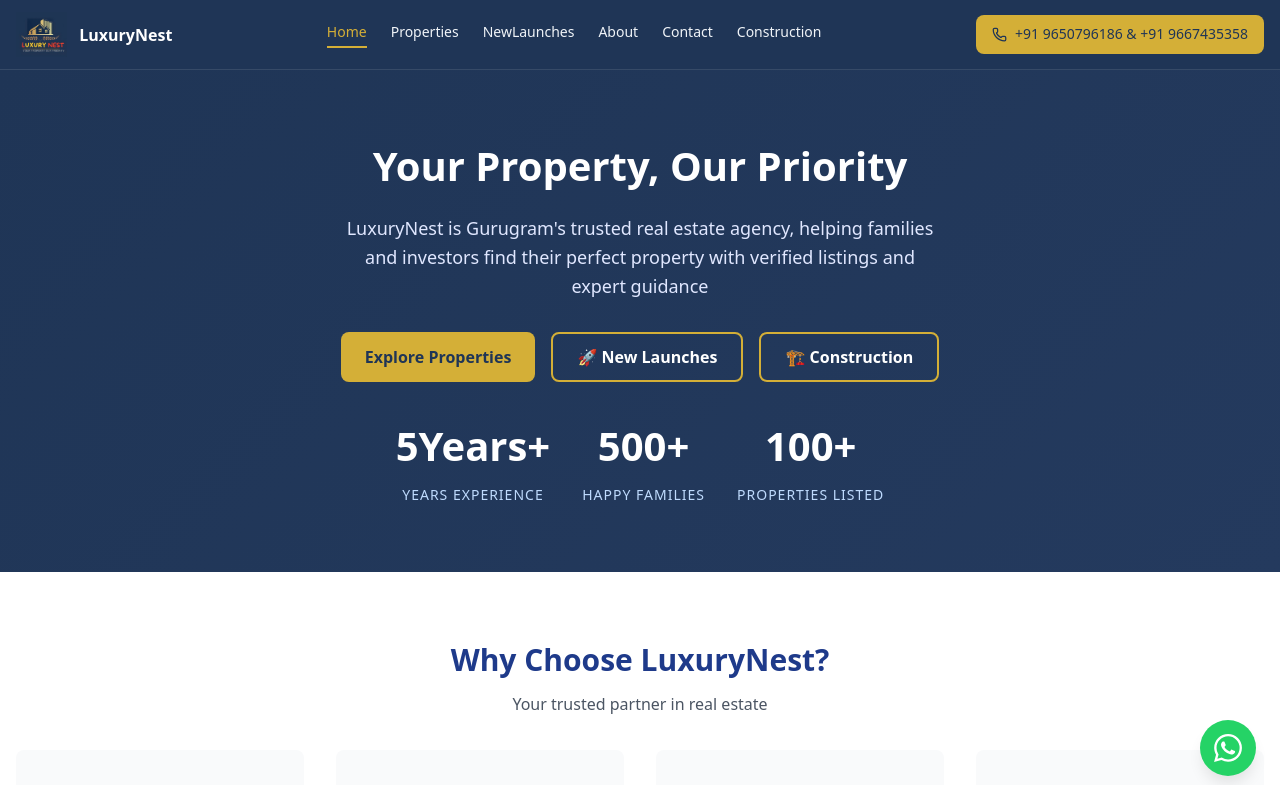
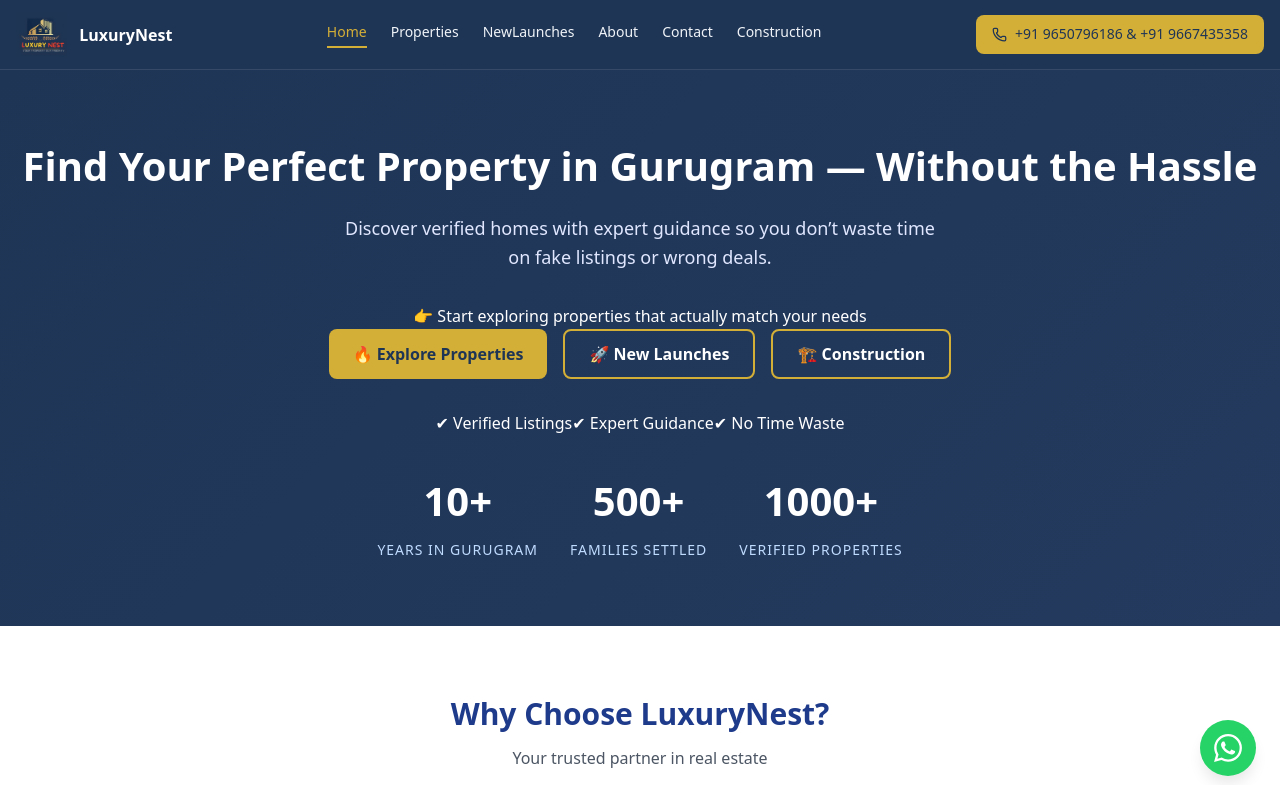
Before and after one commit to gauravquest00-create/luxurynest.llp, a React (Vite) app: page / in a window 1280 px wide. Shown: the top 785 px of the page. Built offline with nearby package versions, Linux system fonts and the light colour scheme.

Commit message:
Update HeroBanner.jsx

```diff
--- a/src/components/home/HeroBanner.jsx
+++ b/src/components/home/HeroBanner.jsx
@@ -1,6 +1,5 @@
 // src/components/home/HeroBanner.jsx
 import { useNavigate } from 'react-router-dom';
-import siteConfig from '../../data/siteConfig';
 
 export default function HeroBanner() {
   const navigate = useNavigate();
@@ -8,24 +7,38 @@ export default function HeroBanner() {
   return (
     <section className="hero-banner">
       <div className="hero-container">
-        <h1 className="hero-title">{siteConfig.tagline}</h1>
+
+        {/* 🔥 HEADLINE */}
+        <h1 className="hero-title">
+          Find Your Perfect Property in Gurugram — Without the Hassle
+        </h1>
+
+        {/* 🧠 SUBTEXT */}
         <p className="hero-description">
-          LuxuryNest is Gurugram's trusted real estate agency, helping families and investors find their perfect property with verified listings and expert guidance
+          Discover verified homes with expert guidance so you don’t waste time on fake listings or wrong deals.
         </p>
 
+        {/* 👉 MICRO HOOK */}
+        <p className="hero-hook">
+          👉 Start exploring properties that actually match your needs
+        </p>
+
+        {/* 🎯 CTA BUTTONS */}
         <div className="hero-buttons">
           <button
             className="hero-btn primary"
             onClick={() => navigate('/properties')}
           >
-            {siteConfig.cta?.primary || "Explore Properties"}
+            🔥 Explore Properties
           </button>
+
           <button
             className="hero-btn secondary"
             onClick={() => navigate('/new-launches')}
           >
             🚀 New Launches
           </button>
+
           <button
             className="hero-btn secondary"
             onClick={() => navigate('/construction')}
@@ -34,20 +47,29 @@ export default function HeroBanner() {
           </button>
         </div>
 
+        {/* ✅ TRUST LINE */}
+        <div className="hero-trust">
+          <span>✔ Verified Listings</span>
+          <span>✔ Expert Guidance</span>
+          <span>✔ No Time Waste</span>
+        </div>
+
+        {/* 📊 STATS */}
         <div className="hero-stats">
           <div className="stat">
-            <span className="stat-value">{siteConfig.experience}</span>
-            <span className="stat-label">Years Experience</span>
+            <span className="stat-value">10+</span>
+            <span className="stat-label">Years in Gurugram</span>
           </div>
           <div className="stat">
-            <span className="stat-value">{siteConfig.familiesServed}</span>
-            <span className="stat-label">Happy Families</span>
+            <span className="stat-value">500+</span>
+            <span className="stat-label">Families Settled</span>
           </div>
           <div className="stat">
-            <span className="stat-value">{siteConfig.propertiesListed}</span>
-            <span className="stat-label">Properties Listed</span>
+            <span className="stat-value">1000+</span>
+            <span className="stat-label">Verified Properties</span>
           </div>
         </div>
+
       </div>
     </section>
   );
```
